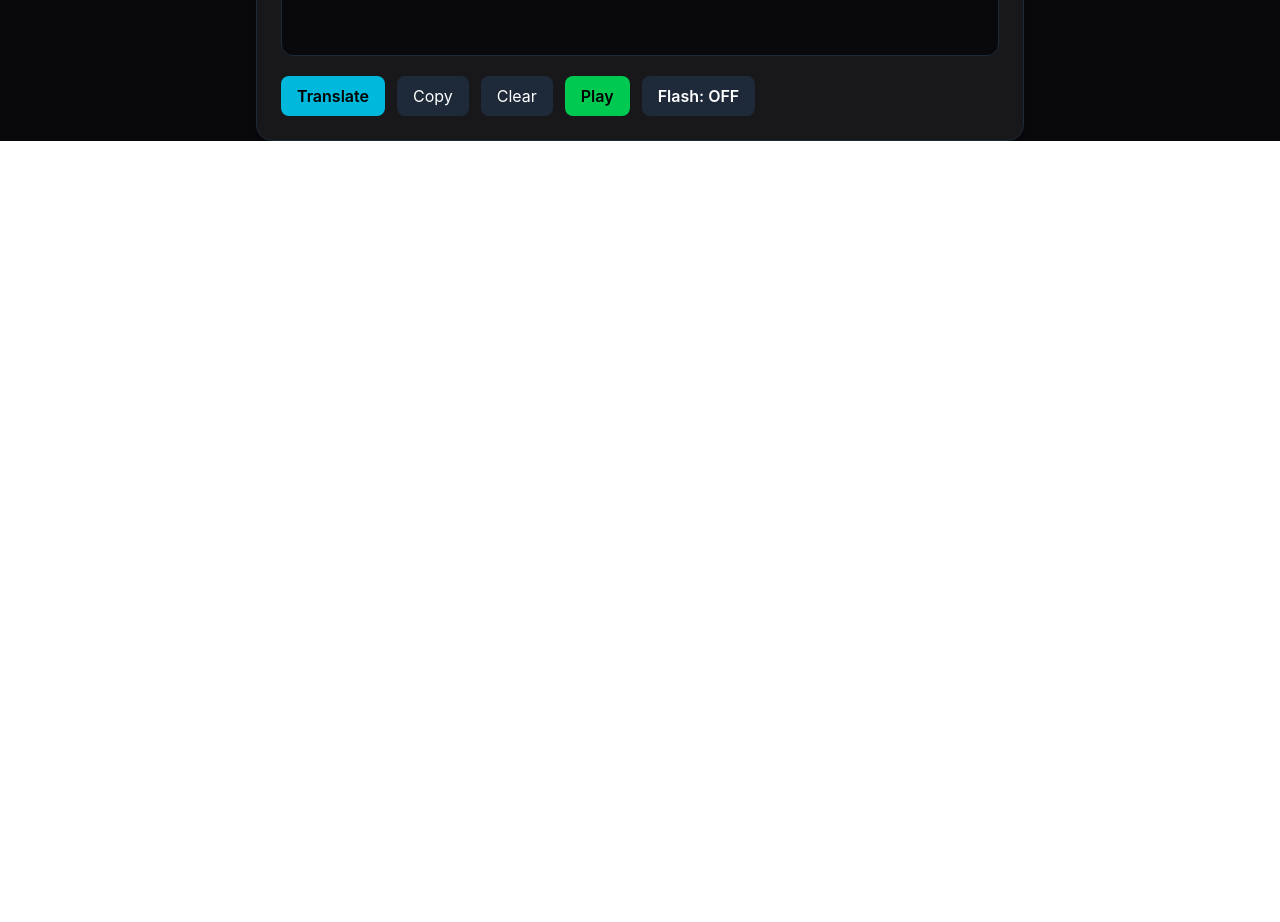
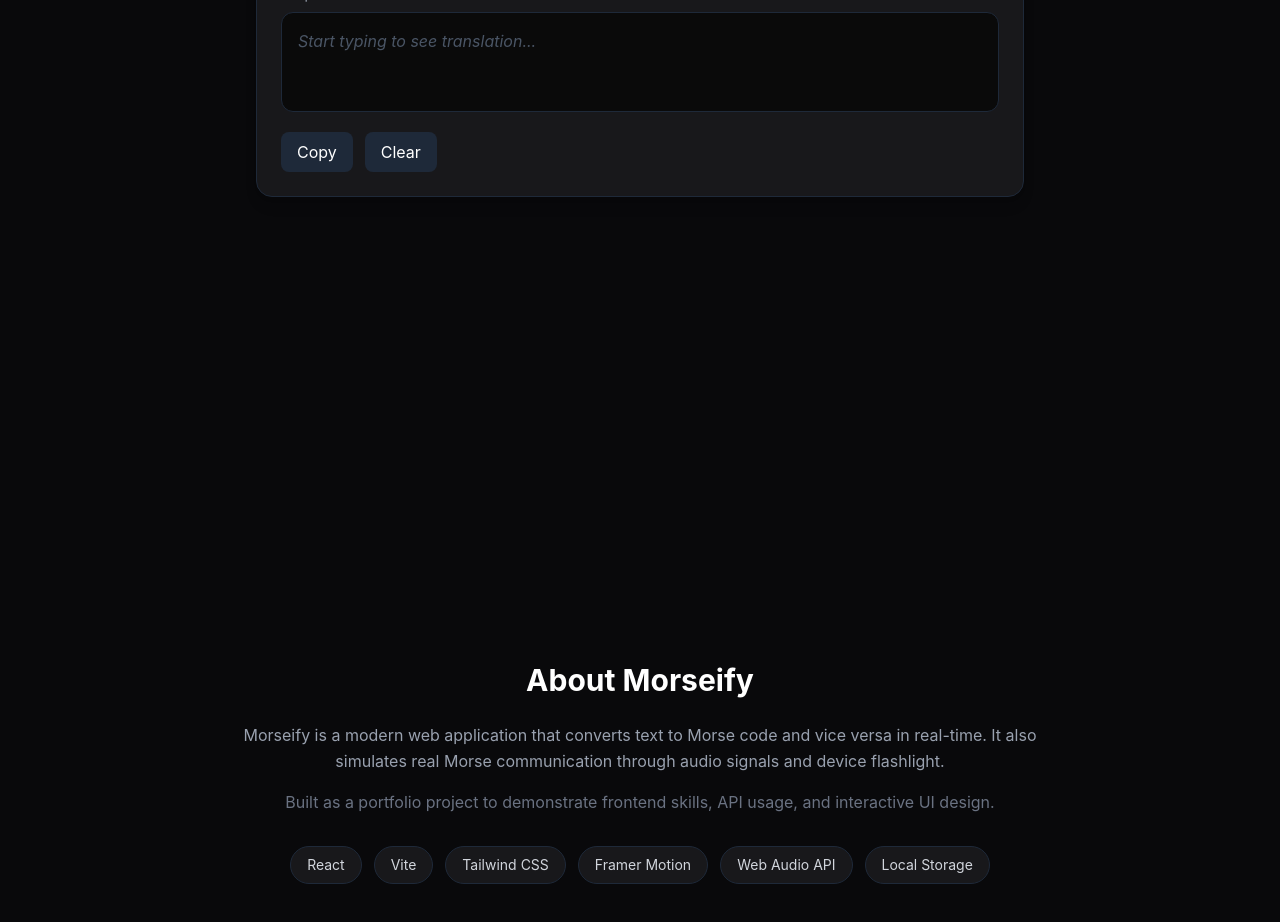
Before and after one commit to feliciarzk/morseify, a React (Vite) app in the folder morseify/: page / in a window 1280 px wide. Shown: the part 740-1662 px from the top of the page. Before the commit the page ends 881 px from the top, so only its background shows below. Built offline with nearby package versions, Linux system fonts and the light colour scheme.

Commit message:
Fix layout structure: improve section spacing and UI flow

```diff
--- a/morseify/src/App.jsx
+++ b/morseify/src/App.jsx
@@ -1,16 +1,37 @@
 import Navbar from "./components/layout/Navbar";
 import Hero from "./components/layout/Hero";
 import TranslatorCard from "./components/translator/TranslatorCard";
+import About from "./components/layout/About";
 
 function App() {
   return (
-    <div className="min-h-screen bg-[#09090B] text-white">
+    <div className="min-h-screen bg-[#09090B] text-white scroll-smooth">
+
       <Navbar />
-      <Hero />
 
-      <div className="px-4">
-        <TranslatorCard />
-      </div>
+      {/* HERO SECTION */}
+      <section id="home" className="min-h-screen flex flex-col justify-center">
+        <Hero />
+
+        <div className="px-4 mt-10">
+          <TranslatorCard />
+        </div>
+      </section>
+
+      {/* SPACER BIAR GA “NYANTOL” */}
+      <div className="h-32" />
+
+      {/* ABOUT SECTION */}
+      <section
+        id="about"
+        className="min-h-screen flex flex-col justify-center px-4"
+      >
+        <About />
+      </section>
+
+      {/* BOTTOM SPACE */}
+      <div className="h-40" />
+
     </div>
   );
 }
--- /dev/null
+++ b/morseify/src/components/layout/About.jsx
@@ -0,0 +1,63 @@
+import { motion } from "framer-motion";
+
+export default function About() {
+  return (
+    <div id="about" className="mt-24 px-6 max-w-4xl mx-auto">
+
+      {/* TITLE */}
+      <motion.h2
+        initial={{ opacity: 0, y: 30 }}
+        whileInView={{ opacity: 1, y: 0 }}
+        transition={{ duration: 0.5 }}
+        className="text-3xl font-bold text-white text-center"
+      >
+        About Morseify
+      </motion.h2>
+
+      {/* DESCRIPTION */}
+      <motion.p
+        initial={{ opacity: 0, y: 30 }}
+        whileInView={{ opacity: 1, y: 0 }}
+        transition={{ delay: 0.1 }}
+        className="mt-6 text-center text-gray-400 leading-relaxed"
+      >
+        Morseify is a modern web application that converts text to Morse code and vice versa in real-time.
+        It also simulates real Morse communication through audio signals and device flashlight.
+      </motion.p>
+
+      <motion.p
+        initial={{ opacity: 0, y: 30 }}
+        whileInView={{ opacity: 1, y: 0 }}
+        transition={{ delay: 0.2 }}
+        className="mt-4 text-center text-gray-500"
+      >
+        Built as a portfolio project to demonstrate frontend skills, API usage, and interactive UI design.
+      </motion.p>
+
+      {/* TECH STACK */}
+      <motion.div
+        initial={{ opacity: 0, y: 30 }}
+        whileInView={{ opacity: 1, y: 0 }}
+        transition={{ delay: 0.3 }}
+        className="mt-8 flex flex-wrap justify-center gap-3"
+      >
+        {[
+          "React",
+          "Vite",
+          "Tailwind CSS",
+          "Framer Motion",
+          "Web Audio API",
+          "Local Storage",
+        ].map((tech) => (
+          <span
+            key={tech}
+            className="px-4 py-2 bg-[#18181B] border border-gray-800 rounded-full text-sm text-gray-300"
+          >
+            {tech}
+          </span>
+        ))}
+      </motion.div>
+
+    </div>
+  );
+}
--- a/morseify/src/components/layout/Navbar.jsx
+++ b/morseify/src/components/layout/Navbar.jsx
@@ -5,22 +5,26 @@
     <motion.nav
       initial={{ y: -20, opacity: 0 }}
       animate={{ y: 0, opacity: 1 }}
-      className="flex items-center justify-between px-6 py-4 border-b border-gray-800 bg-[#09090B]/80 backdrop-blur-md sticky top-0"
+      className="flex items-center justify-between px-6 py-4 border-b border-gray-800 bg-[#09090B]/80 backdrop-blur-md sticky top-0 z-50"
     >
-      {/* Logo */}
+      {/* LOGO */}
       <div className="flex items-center gap-2">
         <div className="w-3 h-3 bg-cyan-400 rounded-full"></div>
         <div className="w-3 h-3 bg-blue-500 rounded-full"></div>
 
-        <h1 className="ml-2 font-bold text-lg">
+        <h1 className="ml-2 font-bold text-lg text-white">
           Morseify
         </h1>
       </div>
 
-      {/* Menu */}
+      {/* NAV */}
       <div className="flex items-center gap-6 text-sm text-gray-300">
-        <a href="#" className="hover:text-white">Home</a>
-        <a href="#" className="hover:text-white">About</a>
+        <a href="#home" className="hover:text-white transition">
+          Home
+        </a>
+        <a href="#about" className="hover:text-white transition">
+          About
+        </a>
       </div>
     </motion.nav>
   );
--- a/morseify/src/components/translator/TranslatorCard.jsx
+++ b/morseify/src/components/translator/TranslatorCard.jsx
@@ -1,99 +1,24 @@
-import { useState } from "react";
+import { useEffect, useState } from "react";
 import { motion } from "framer-motion";
 import { detectAndTranslate } from "../../utils/translator";
 
 export default function TranslatorCard() {
   const [input, setInput] = useState("");
   const [output, setOutput] = useState("");
-  const [loading, setLoading] = useState(false);
-  const [flashMode, setFlashMode] = useState(false);
 
-  // AUDIO
-  const playMorse = async (morse) => {
-    if (!morse) return;
+  // CLEAN AUTO TRANSLATE (STABLE + NO BUG SCROLL / JITTER)
+  useEffect(() => {
+    if (!input.trim()) {
+      setOutput("");
+      return;
+    }
 
-    const ctx = new (window.AudioContext || window.webkitAudioContext)();
-
-    const beep = (duration, freq = 700) => {
-      const osc = ctx.createOscillator();
-      const gain = ctx.createGain();
-
-      osc.type = "sine";
-      osc.frequency.value = freq;
-      gain.gain.value = 0.1;
-
-      osc.connect(gain);
-      gain.connect(ctx.destination);
-
-      osc.start();
-      setTimeout(() => osc.stop(), duration);
-    };
-
-    const sleep = (ms) => new Promise((r) => setTimeout(r, ms));
-
-    const unit = 150;
-
-    for (let i = 0; i < morse.length; i++) {
-      const s = morse[i];
-
-      if (s === ".") {
-        beep(unit);
-        await sleep(unit);
-        await flash(unit);
-      }
-
-      if (s === "-") {
-        beep(unit * 3);
-        await sleep(unit * 3);
-        await flash(unit * 3);
-      }
-
-      if (s === " ") {
-        await sleep(unit * 2);
-      }
-
-      if (s === "/") {
-        await sleep(unit * 6);
-      }
-
-      await sleep(unit);
-    }
-  };
-
-  // FLASH FUNCTION
-  const flash = async (time) => {
-    if (!flashMode) return;
-
-    // TRY TORCH (kalau support)
-    try {
-      const stream = await navigator.mediaDevices.getUserMedia({
-        video: { facingMode: "environment" },
-      });
-
-      const track = stream.getVideoTracks()[0];
-      const imageCapture = track.getSettings?.();
-
-      if (track?.applyConstraints) {
-        await track.applyConstraints({
-          advanced: [{ torch: true }],
-        });
-      }
-
-      setTimeout(() => {
-        track.stop();
-      }, time);
-    } catch (err) {
-      // FALLBACK SCREEN FLASH
-      document.body.style.background = "white";
-      setTimeout(() => {
-        document.body.style.background = "#09090B";
-      }, time);
-    }
-  };
-
-  const handleTranslate = () => {
     const { result } = detectAndTranslate(input);
     setOutput(result);
+  }, [input]);
+
+  const handleCopy = () => {
+    if (output) navigator.clipboard.writeText(output);
   };
 
   const handleClear = () => {
@@ -101,23 +26,15 @@
     setOutput("");
   };
 
-  const handleCopy = () => {
-    navigator.clipboard.writeText(output);
-  };
-
-  const handlePlay = async () => {
-    setLoading(true);
-    await playMorse(output);
-    setLoading(false);
-  };
-
   return (
     <motion.div
-      initial={{ opacity: 0, y: 40 }}
+      initial={{ opacity: 0, y: 20 }}
       animate={{ opacity: 1, y: 0 }}
-      className="mt-16 w-full max-w-3xl mx-auto bg-[#18181B] border border-gray-800 rounded-2xl p-6 shadow-lg"
+      transition={{ duration: 0.4 }}
+      className="w-full max-w-3xl mx-auto mt-20 bg-[#18181B] border border-gray-800 rounded-2xl p-6 shadow-lg"
     >
-      <h2 className="text-xl font-semibold mb-4">
+      {/* TITLE */}
+      <h2 className="text-xl font-semibold text-white mb-4">
         Morse Translator
       </h2>
 
@@ -126,60 +43,39 @@
         value={input}
         onChange={(e) => setInput(e.target.value)}
         placeholder="Type text or Morse code..."
-        className="w-full h-28 p-4 rounded-xl bg-[#09090B] border border-gray-800 text-white outline-none resize-none"
+        className="w-full h-28 p-4 rounded-xl bg-[#0A0A0A] border border-gray-800 text-white outline-none resize-none"
       />
 
       {/* OUTPUT */}
       <div className="mt-4">
         <div className="text-sm text-gray-400 mb-2">Output</div>
-        <div className="w-full min-h-[100px] p-4 rounded-xl bg-[#09090B] border border-gray-800 text-gray-300">
-          {output || "Translation will appear here..."}
+
+        <div className="w-full min-h-[100px] p-4 rounded-xl bg-[#0A0A0A] border border-gray-800 text-gray-300 whitespace-pre-wrap">
+          {output ? (
+            output
+          ) : (
+            <span className="text-gray-600 italic">
+              Start typing to see translation...
+            </span>
+          )}
         </div>
       </div>
 
-      {/* CONTROLS */}
-      <div className="flex flex-wrap gap-3 mt-5">
-
-        <button
-          onClick={handleTranslate}
-          className="px-4 py-2 rounded-lg bg-cyan-500 text-black font-semibold hover:bg-cyan-600"
-        >
-          Translate
-        </button>
-
+      {/* BUTTONS */}
+      <div className="flex gap-3 mt-5">
         <button
           onClick={handleCopy}
-          className="px-4 py-2 rounded-lg bg-gray-800 text-white hover:bg-gray-700"
+          className="px-4 py-2 rounded-lg bg-gray-800 text-white hover:bg-gray-700 transition"
         >
           Copy
         </button>
 
         <button
           onClick={handleClear}
-          className="px-4 py-2 rounded-lg bg-gray-800 text-white hover:bg-gray-700"
+          className="px-4 py-2 rounded-lg bg-gray-800 text-white hover:bg-gray-700 transition"
         >
           Clear
         </button>
-
-        <button
-          onClick={handlePlay}
-          className="px-4 py-2 rounded-lg bg-green-500 text-black font-semibold hover:bg-green-600"
-        >
-          {loading ? "Playing..." : "Play"}
-        </button>
-
-        {/* FLASH MODE TOGGLE */}
-        <button
-          onClick={() => setFlashMode(!flashMode)}
-          className={`px-4 py-2 rounded-lg font-semibold transition ${
-            flashMode
-              ? "bg-yellow-400 text-black"
-              : "bg-gray-800 text-white"
-          }`}
-        >
-          Flash: {flashMode ? "ON" : "OFF"}
-        </button>
-
       </div>
     </motion.div>
   );
```
